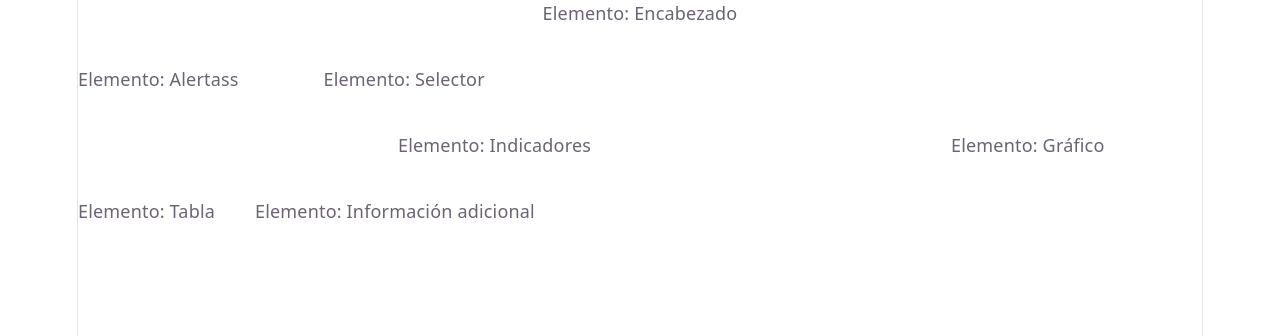
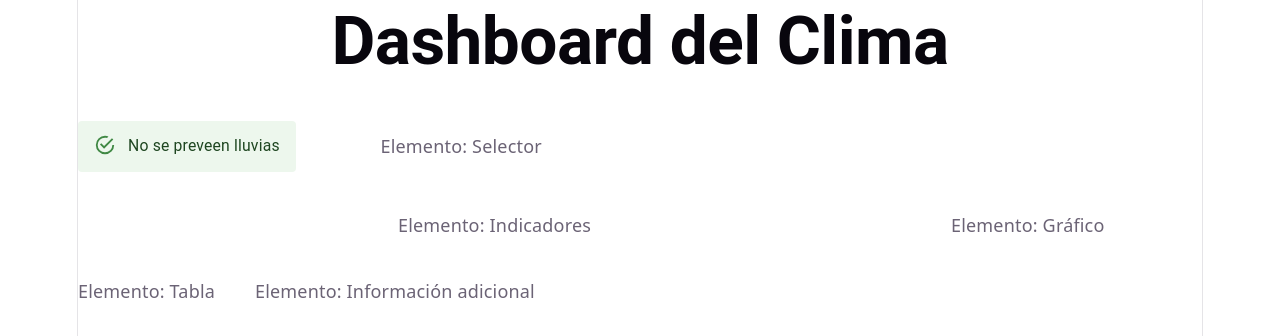
Before and after one commit to adrimero/dashboard, a React (Vite) app: page / in a window 1280 px wide. Shown: the top 336 px of the page. Built offline with nearby package versions, Linux system fonts and the light colour scheme.

Commit message:
cambios nuevos

```diff
--- a/src/App.tsx
+++ b/src/App.tsx
@@ -1,4 +1,6 @@
 import { Grid } from '@mui/material';
+import HeaderUI from './components/HeaderUI';
+import AlertUI from './components/AlertUI';
 import './App.css';
 
 function App() {
@@ -7,19 +9,21 @@
     <Grid container spacing={5} sx={{ justifyContent: "flex-start", alignItems: "center" }}>
 
       {/* Encabezado */}
-         <Grid size={{ xs: 12, md: 12 }}>Elemento: Encabezado</Grid>
+      <Grid size={{ xs: 12, md: 12 }}>
+        <HeaderUI></HeaderUI>
+      </Grid>
 
       {/* Alertas */}
-         <Grid>Elemento: Alertass</Grid>
+      <Grid container sx={{ justifyContent: "right", alignItems: "center" }}><AlertUI description="No se preveen lluvias" /></Grid>
 
       {/* Selector */}
-         <Grid size={{ xs: 12, md: 3  }}>Elemento: Selector</Grid>
+      <Grid size={{ xs: 12, md: 3 }}>Elemento: Selector</Grid>
 
       {/* Indicadores */}
       <Grid size={{ xs: 12, md: 9 }}>Elemento: Indicadores</Grid>
 
       {/* Gráfico */}
-         <Grid sx={{ display: { xs: "none", md: "block"} }}>Elemento: Gráfico</Grid>
+      <Grid sx={{ display: { xs: "none", md: "block" } }}>Elemento: Gráfico</Grid>
 
       {/* Tabla */}
       <Grid sx={{ display: { xs: "none", md: "block" } }}>Elemento: Tabla</Grid>
--- /dev/null
+++ b/src/components/AlertUI.tsx
@@ -0,0 +1,11 @@
+import Alert from '@mui/material/Alert';
+
+interface AlertConfig {
+    description: string;
+}
+
+export default function AlertUI( config:AlertConfig ) {
+    return (
+        <Alert variant="standard" severity="success"> {config.description} </Alert>
+    )
+}
--- /dev/null
+++ b/src/components/HeaderUI.tsx
@@ -0,0 +1,12 @@
+import Typography from '@mui/material/Typography';
+
+export default function HeaderUI() {
+    return (
+        <Typography
+            variant="h2"
+            component="h1"
+            sx={{fontWeight: 'bold'}}>
+            Dashboard del Clima
+        </Typography>
+    )
+}
```
Lines whose indentation alone changed are shown as unchanged.
